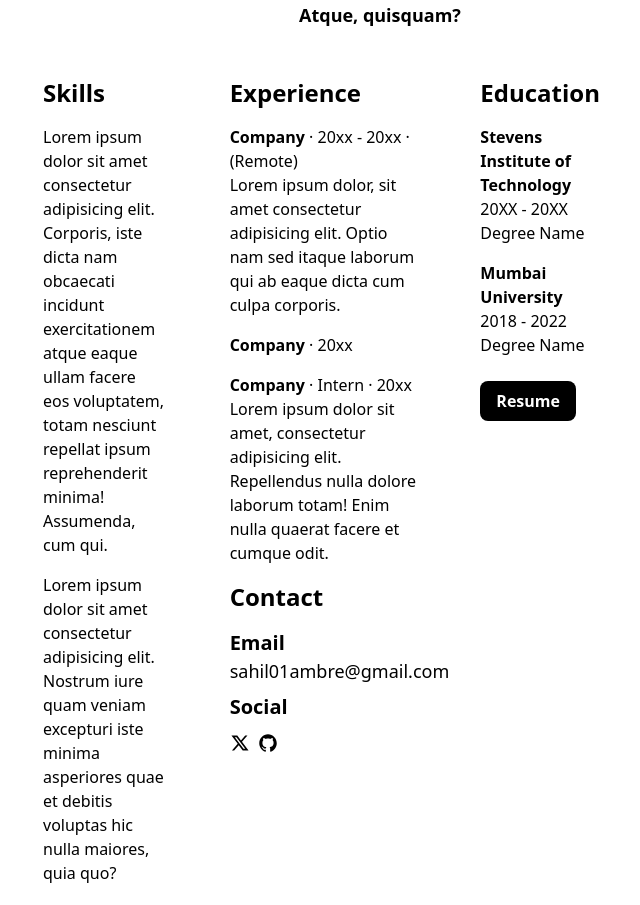
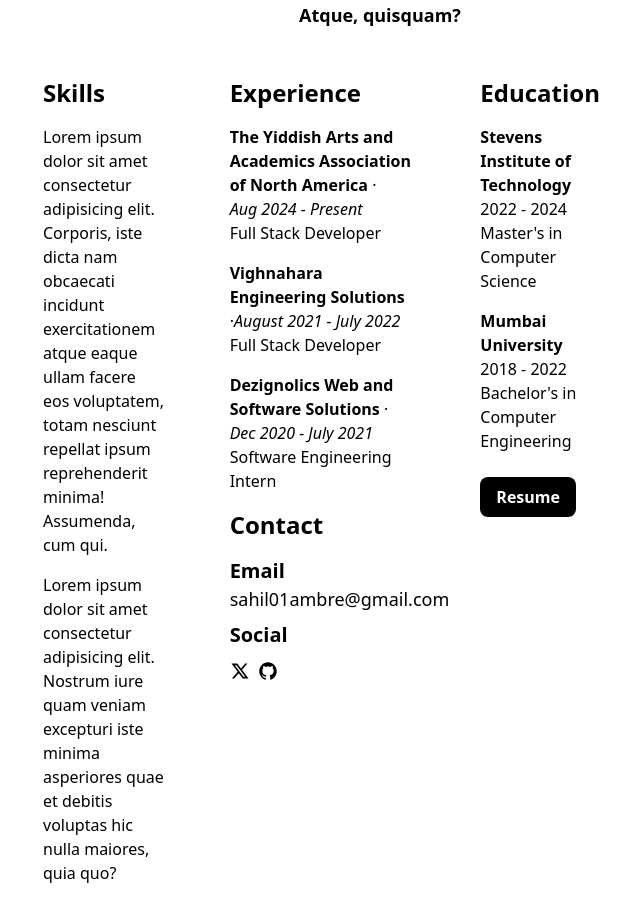
Before and after one commit to sahilambre/design, a Next.js app: page /about in a window 1280 px wide. Shown: the part 982-1887 px from the top of the page, without its empty margins (357-997 px from the left). Built offline with nearby package versions, Linux system fonts and the light colour scheme.

Commit message:
update info

```diff
--- a/app/about/page.tsx
+++ b/app/about/page.tsx
@@ -36,7 +36,7 @@
         >
           <h1 className="text-4xl font-bold text-black dark:text-white leading-snug">
             Full Stack Developer, <br /> Graduated <br /> in Computer Science,{" "}
-            <br /> Lorem, ipsum dolor..
+            <br /> Part-time Guitarist.
           </h1>
           <p className="text-lg text-black dark:text-white mt-6">
             Lorem, ipsum dolor sit amet consectetur adipisicing elit. Numquam
@@ -99,18 +99,24 @@
           </h2>
           <ul className="text-black dark:text-white space-y-4">
             <li>
-              <strong>Company</strong> · 20xx - 20xx · (Remote) <br />
-              Lorem ipsum dolor, sit amet consectetur adipisicing elit. Optio
-              nam sed itaque laborum qui ab eaque dicta cum culpa corporis.
+              <strong>
+                The Yiddish Arts and Academics Association of North America{" "}
+              </strong>{" "}
+              ·
+              <br />
+              <em>Aug 2024 - Present</em> <br />
+              Full Stack Developer
             </li>
             <li>
-              <strong>Company</strong> · 20xx
+              <strong>Vighnahara Engineering Solutions</strong> ·
+              <em>August 2021 - July 2022</em> <br />
+              Full Stack Developer
             </li>
             <li>
-              <strong>Company</strong> · Intern · 20xx <br />
-              Lorem ipsum dolor sit amet, consectetur adipisicing elit.
-              Repellendus nulla dolore laborum totam! Enim nulla quaerat facere
-              et cumque odit.
+              <strong>Dezignolics Web and Software Solutions </strong> · <br />{" "}
+              <em>Dec 2020 - July 2021</em>
+              <br />
+              Software Engineering Intern
             </li>
           </ul>
           <h2 className="text-2xl font-bold text-black dark:text-white mt-4">
@@ -152,14 +158,14 @@
           <ul className="text-black dark:text-white space-y-4">
             <li>
               <strong>Stevens Institute of Technology</strong> <br />
-              20XX - 20XX <br />
-              Degree Name
+              2022 - 2024 <br />
+              Master&apos;s in Computer Science
             </li>
             <li>
               <strong>Mumbai University</strong> <br />
               2018 - 2022
               <br />
-              Degree Name
+              Bachelor&apos;s in Computer Engineering
             </li>
           </ul>
           <div className="mt-6">
```
